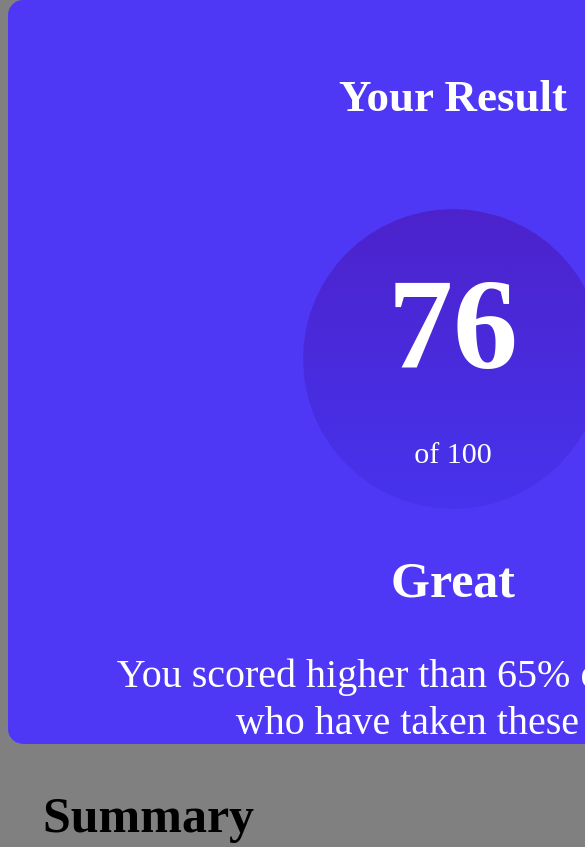
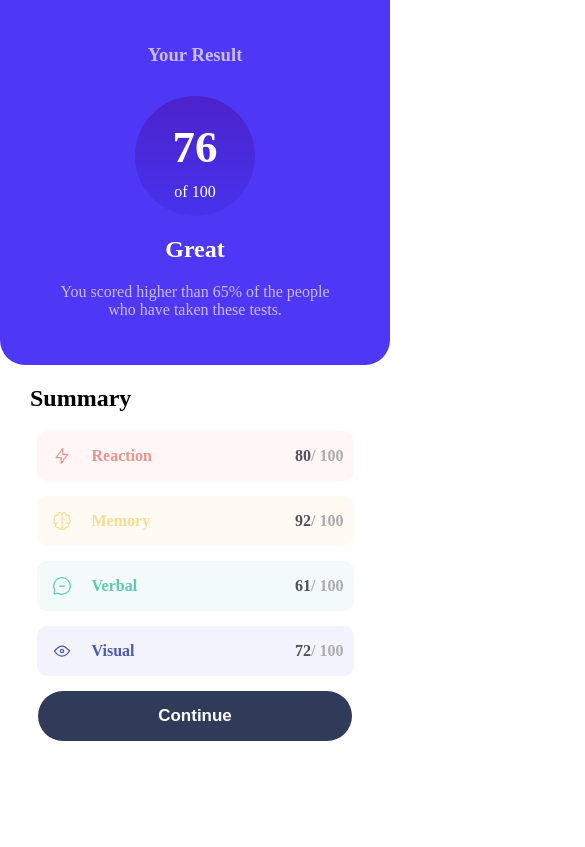
Before and after one commit to mihai1702/results_summary, a plain HTML site: page index.html in a window 390 px wide. Shown: the top 847 px of the page, 585 px wide, since content can reach past the window. Drawn offline with Linux system fonts and the light colour scheme.

Commit message:
Add files via upload

```diff
--- a/index.html
+++ b/index.html
@@ -2,7 +2,7 @@
 <html lang="en">
 <head>
   <meta charset="UTF-8">
-  <meta name="viewport" content="width=device-width, initial-scale=1.0"> <!-- displays site properly based on user's device -->
+  <meta meta name="viewport" content="width=device-width, initial-scale=1, maximum-scale=1, user-scalable=no">
 
   <link rel="icon" type="image/png" sizes="32x32" href="./assets/images/favicon-32x32.png">
 
@@ -19,14 +19,14 @@
         <p class="p-percentage">of 100</p>
       </div>
       <h2>Great</h2>
-      <p>You scored higher than 65% of the people who have taken these tests.</p>
+      <p class="text">You scored higher than 65% of the people who have taken these tests.</p>
     </div>
     <div class="right-side">
       <h2>Summary</h2>
       <div class="reaction">
         <img src="assets/images/icon-reaction.svg" alt="...">
-        <p>Reaction</p>
-        <p class="procent"><span>80</span>/ 100</p>
+          <p>Reaction</p>
+          <p class="procent"><span>80</span>/ 100</p>
       </div>
       <div class="memory">
         <img src="assets/images/icon-memory.svg" alt="..">
@@ -44,6 +44,7 @@
         <p class="procent"><span>72</span>/ 100</p>
       </div>
         <button class="button">Continue</button>
+
     </div>
   </div>
 </body>
--- a/styles.css
+++ b/styles.css
@@ -1,7 +1,7 @@
 .app-wrapper{
     display: flex;
     border-radius: 15px;
-    box-shadow: 3px 3px 10px black;
+    box-shadow: 0px 0px 15px black;
     height: 390px;
     width: 710px;
     margin-left: auto;
@@ -16,6 +16,9 @@
     padding-left: 40px;
     padding-right: 40px;
     width: 220px;
+}
+h3, .text{
+    color: #c8bbfe;
 }
 .percentage{
     border-radius: 50%;
@@ -36,14 +39,28 @@ h1{
     padding-left: 35px;
     padding-right: 35px;
 }
+span{
+    color:#514f5f;
+}
+.procent{
+    margin-left: auto;
+    margin-right: 0px;
+    color: #acaab0;
+}
 .reaction, .memory, .verbal,
 .visual{
     display:flex;
-    margin-bottom: 10px;
+    margin-bottom: 15px;
     border-radius: 10px;
     padding-left: 10px;
     padding-right: 10px;
     width: 300px;
+    font-weight: bold;
+
+}
+img{
+    padding-right: 20px;
+    padding-left: 5px;
 }
 .reaction{
     color: #e99491;
@@ -62,52 +79,57 @@ h1{
     color: #4c5aae;
 }
 .button{
-    border: none;
-    border-radius: 10px;
-    width: 320px;
     background-color: #303b59;
     color: white;
+    font-weight: bold;
+    font-size: 17px;
+    border: none;
+    border-radius: 40px;
+    width: 320px;
     height: 50px;
 }
-
-
+.button:hover{
+    background: linear-gradient(0deg, #4c22cb 0%, #4633ed 100%);
+}
 @media(max-width:710px)
 {
 body{
     display: block;
     box-shadow: none;
-    width: 100%;
-    background-color: grey;
-    margin-top: 0px;
+    margin: 0px;
+
 }
 .app-wrapper{
     display: block;
     box-shadow: none;
     margin-top: 0px;
-}
-h3{
-    font-size: 45px;
-}
-h1{
-    font-size:130px;
-    padding-top: 40px;
-}
-h2{
-    font-size: 50px;
-}
-.percentage{
-    width: 300px;
-    height: 300px;
-    font-size: 30px;
-}
-.p-percentage{
-    margin-top: -50px;
+    width: fit-content;
 }
 .left-side{
-    width: 100%;
+    width: fit-content;
     padding-top: 25px;
-    font-size: 40px;
-    padding-left: 90px;
-    padding-right: 90px;
+    padding-left: 50px;
+    padding-right: 50px;
+    border-radius: 0px 0px 25px 25px;
+    padding-bottom: 30px;
+}
+.right-side{
+    padding-left: 30px;
+    padding-right: 30px;
+    display: block;
+}
+
+.reaction, .memory, .verbal,
+.visual{
+    margin-left: auto;
+    margin-right: auto;
+    width:90%;
+
+}
+.button{
+    display: block;
+    margin-left: auto;
+    margin-right: auto;
+    width: 95%;
 }
 }
```
